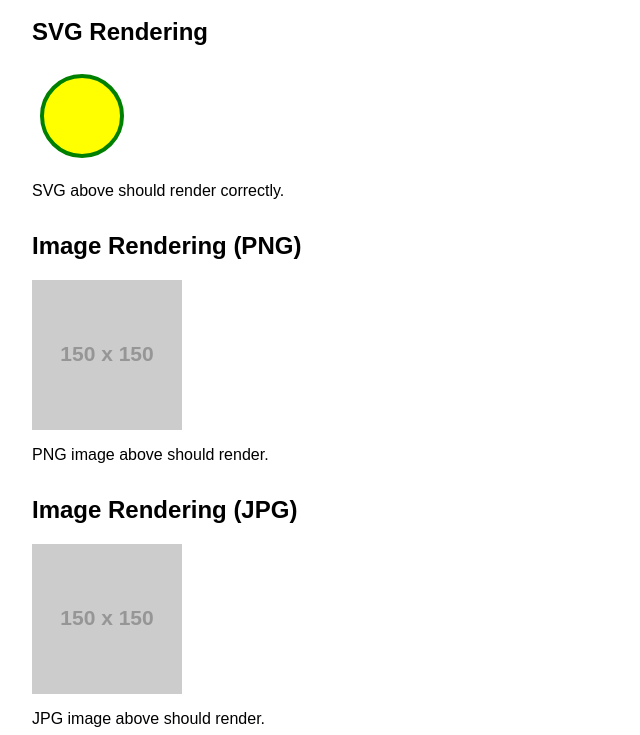
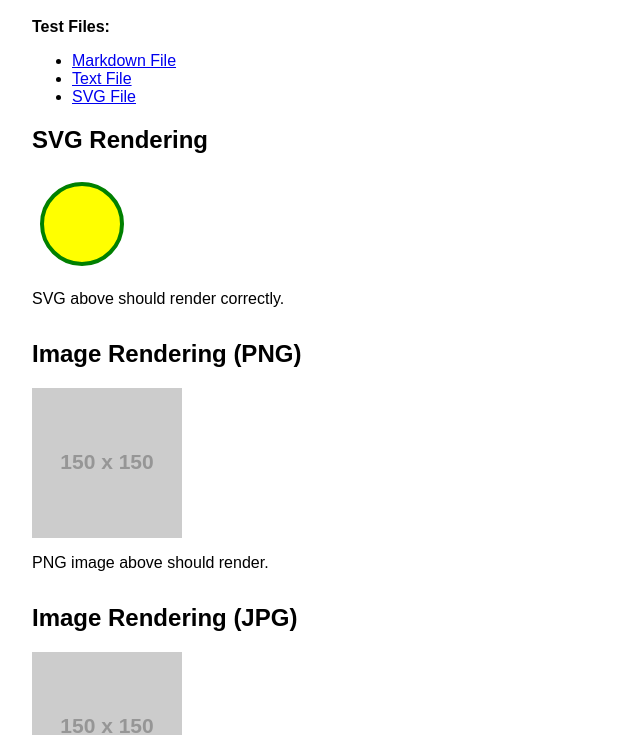
Before and after one commit to pv-nuno-ferreira/test_github_pages, a plain HTML site: page index.html in a window 1280 px wide. Shown: the part 72-807 px from the top of the page, without its empty margins (0-640 px from the left). Drawn offline with Linux system fonts and the light colour scheme; placeholder pictures from the web are drawn by us.

Commit message:
Add navigation links to test files in index.html for GitHub Pages POC

```diff
--- a/index.html
+++ b/index.html
@@ -13,6 +13,14 @@
 </head>
 <body>
     <h1>GitHub Pages POC - Edge Cases</h1>
+    <nav>
+        <strong>Test Files:</strong>
+        <ul>
+            <li><a href="test.md">Markdown File</a></li>
+            <li><a href="test.txt">Text File</a></li>
+            <li><a href="test.svg">SVG File</a></li>
+        </ul>
+    </nav>
     <section>
         <h2>SVG Rendering</h2>
         <svg width="100" height="100">
```
